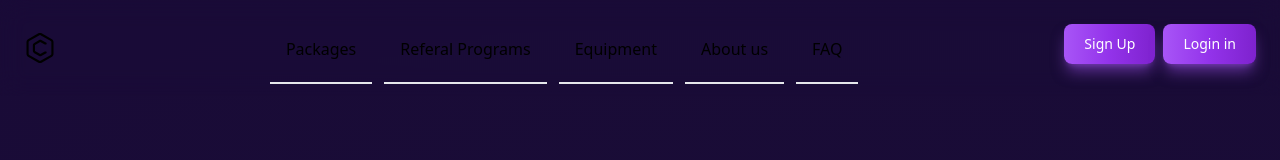
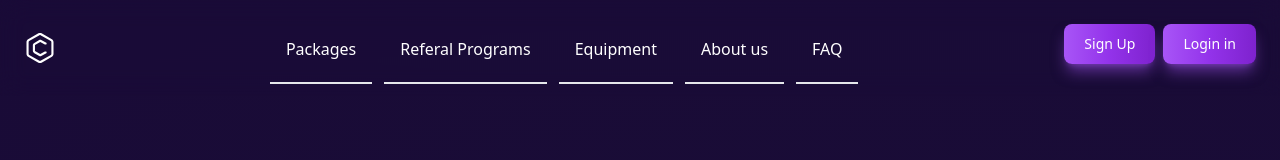
Before and after one commit to Mridulians/crpto-project, a React (Vite) app: page / in a window 1280 px wide. Shown: the top 160 px of the page. Built offline with nearby package versions, Linux system fonts and the light colour scheme.

Commit message:
production ready 3

```diff
--- a/src/components/Navbar.jsx
+++ b/src/components/Navbar.jsx
@@ -2,8 +2,8 @@
 
 const Navbar = () => {
   return (
-    <div className="sticky top-0 z-50 backdrop-filter backdrop-blur-md ">
-      <header className="p-4   dark:text-gray-100  ">
+    <div className="sticky top-0 z-50 backdrop-filter backdrop-blur-md text-white">
+      <header className="p-4 dark:text-gray-100  ">
         <div className="container flex justify-between h-16 mx-auto">
           <a
             rel="noopener noreferrer"
```
